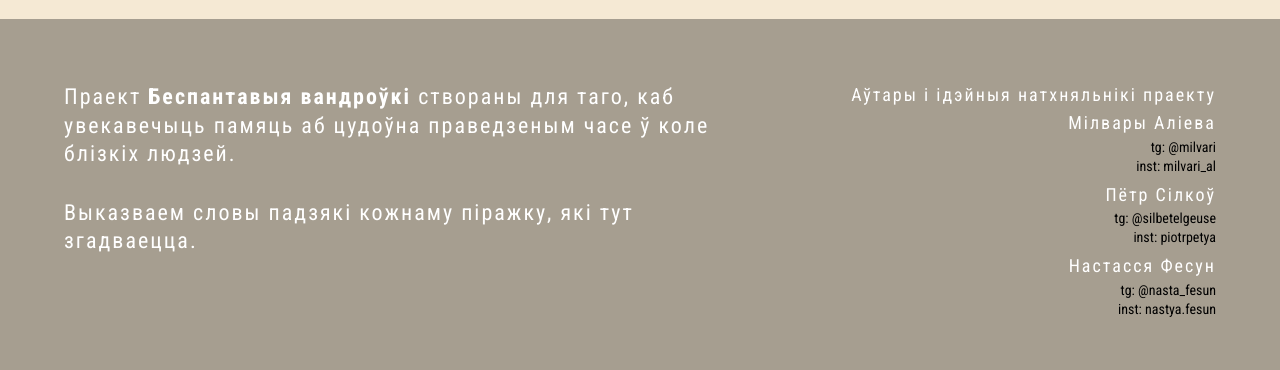
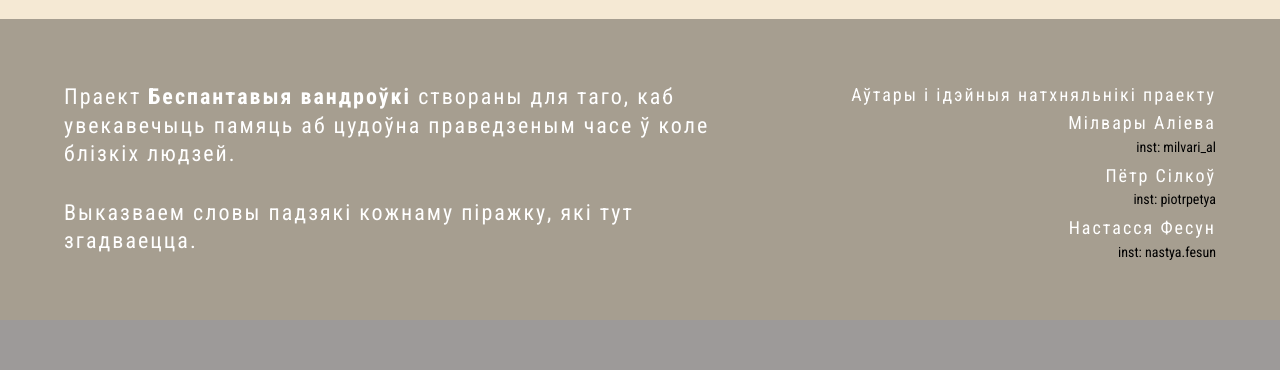
Before and after one commit to husbandwife78/vandra, a Django app: page /friends in a window 1280 px wide. Shown: the part 5340-5710 px from the top of the page. After the commit the page ends 5600 px from the top, so only its background shows below. Run offline with Django 4.2, Linux system fonts and the light colour scheme.

Commit message:
drop telegram

```diff
--- a/petya/vandra_3_0/vandra_proj/templates/base.html
+++ b/petya/vandra_3_0/vandra_proj/templates/base.html
@@ -32,7 +32,7 @@
             <div class="link_milvary link_member">
                 <p>Мілвары Аліева</p>
                 <ul>
-                    <li><a href="https://t.me/milvari">tg: @milvari</a> </li>
+<!--                    <li><a href="https://t.me/milvari">tg: @milvari</a> </li>-->
                     <li><a href="https://www.instagram.com/milvari_al/">inst: milvari_al</a></li>
                 </ul>
 
@@ -40,7 +40,7 @@
             <div class="link_piotr link_member">
                 <p>Пётр Сілкоў</p>
                 <ul>
-                    <li><a href="https://t.me/silbetelgeuse">tg: @silbetelgeuse</a></li>
+<!--                    <li><a href="https://t.me/silbetelgeuse">tg: @silbetelgeuse</a></li>-->
                     <li><a href="https://www.instagram.com/piotrpetya/">inst: piotrpetya</a></li>
                 </ul>
 
@@ -48,7 +48,7 @@
             <div class="link_nasta link_member">
                 <p>Настасся Фесун</p>
                 <ul>
-                    <li><a href="https://t.me/nasta_fesun">tg: @nasta_fesun</a></li>
+<!--                    <li><a href="https://t.me/nasta_fesun">tg: @nasta_fesun</a></li>-->
                     <li><a href="https://www.instagram.com/nastya.fesun/">inst: nastya.fesun</a></li>
                 </ul>
 
```
